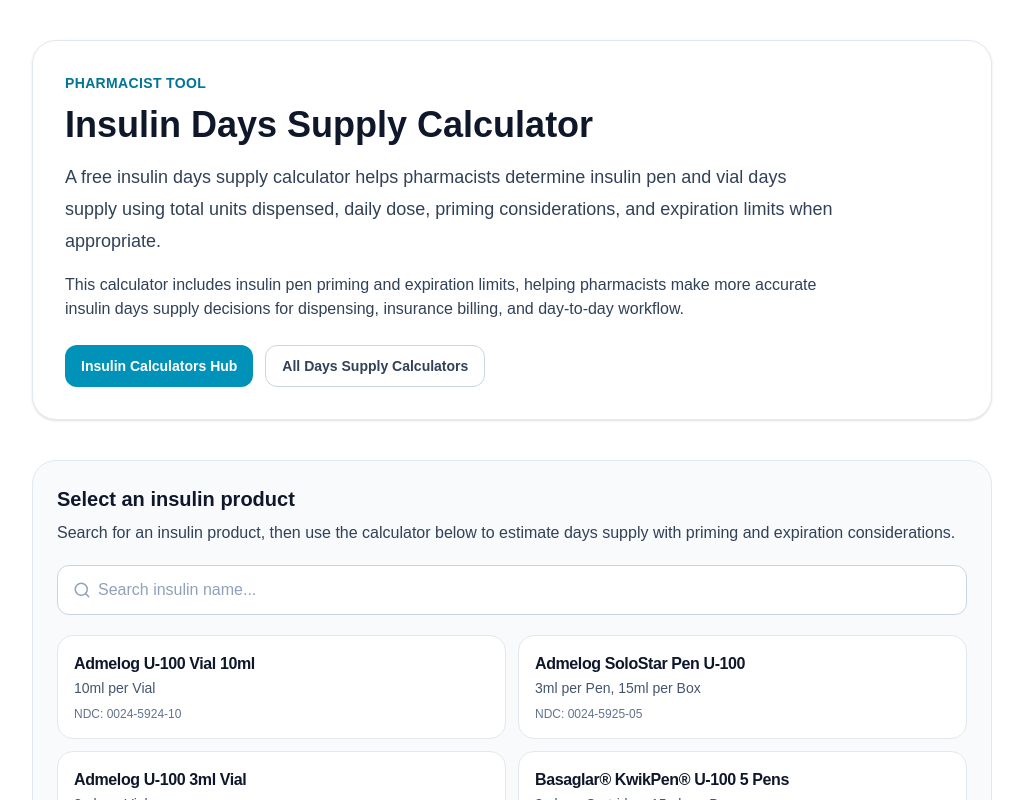
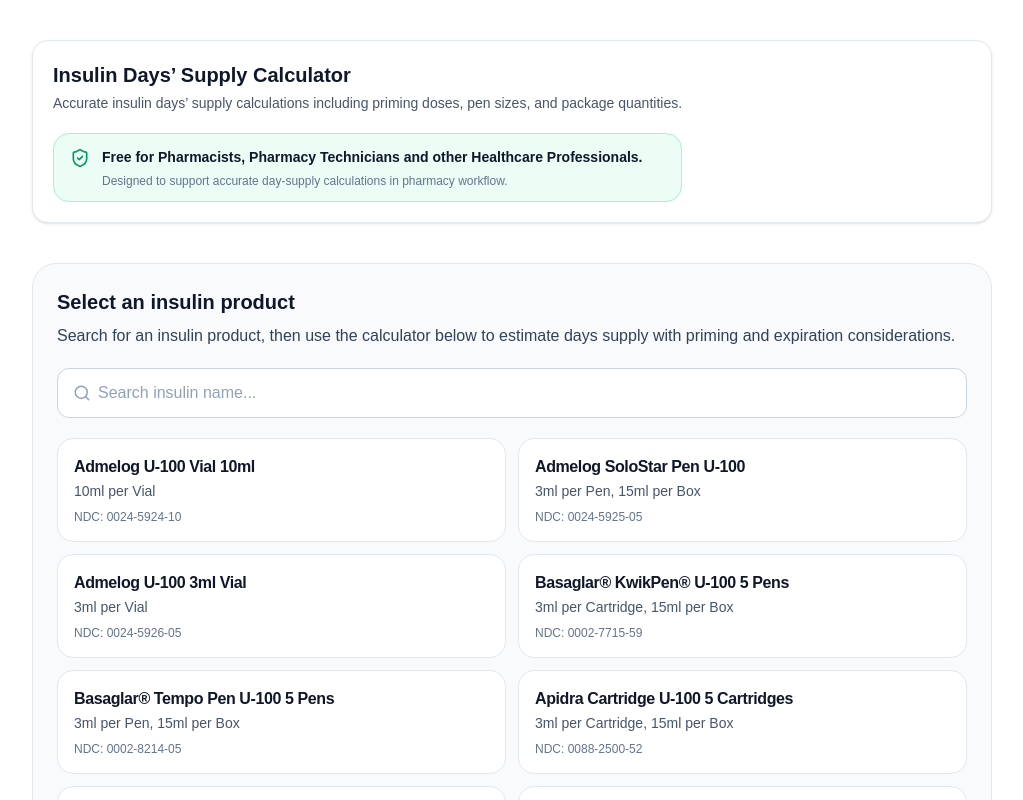
Before and after one commit to 76248usa/daysSupplyWeb, a Next.js app: page /insulin-days-supply-calculator in a window 1280 px wide. Shown: the whole page, without its empty margins (128-1151 px from the left). Built offline with nearby package versions, Linux system fonts and the light colour scheme; no server answers.

Commit message:
changed calculator style

```diff
--- a/app/insulin-days-supply-calculator/page.tsx
+++ b/app/insulin-days-supply-calculator/page.tsx
@@ -2,7 +2,7 @@ import type { Metadata } from "next";
 import Link from "next/link";
 import { medicineData } from "@/lib/medicineData";
 import InsulinDaysSupplyCalculatorClient from "./InsulinDaysSupplyCalculatorClient";
-
+import { ShieldCheck } from "lucide-react";
 export const metadata: Metadata = {
   title: "Insulin Days Supply Calculator | Includes Priming & Expiration",
   description:
@@ -93,43 +93,54 @@ export default function InsulinDaysSupplyCalculatorPage() {
         dangerouslySetInnerHTML={{ __html: JSON.stringify(schema) }}
       />
 
-      <section className="rounded-3xl border border-slate-200 bg-white p-6 shadow-sm sm:p-8">
-        <p className="mb-3 text-sm font-semibold uppercase tracking-wide text-cyan-700">
-          Pharmacist Tool
-        </p>
+      <div className="rounded-2xl border border-slate-200 bg-white shadow-sm p-5 flex flex-col sm:flex-row sm:items-center sm:justify-between gap-4">
+        {/* Left side */}
+        <div className="flex items-start gap-3">
+          {/* <img
+            src="/icons/icon-192.png"
+            alt="Insulin Days Supply Calculator"
+            className="w-10 h-10 rounded-lg"
+          /> */}
 
-        <h1 className="text-3xl font-bold text-slate-900 sm:text-4xl">
-          Insulin Days Supply Calculator
-        </h1>
+          <div className="space-y-1">
+            <h1 className="text-lg sm:text-xl font-semibold text-slate-900">
+              Insulin Days’ Supply Calculator
+            </h1>
 
-        <p className="mt-4 max-w-3xl text-lg leading-8 text-slate-700">
-          A free insulin days supply calculator helps pharmacists determine
-          insulin pen and vial days supply using total units dispensed, daily
-          dose, priming considerations, and expiration limits when appropriate.
-        </p>
+            <p className="text-sm text-slate-600">
+              Accurate insulin days’ supply calculations including priming
+              doses, pen sizes, and package quantities.
+            </p>
 
-        <p className="mt-4 max-w-3xl text-slate-700">
-          This calculator includes insulin pen priming and expiration limits,
-          helping pharmacists make more accurate insulin days supply decisions
-          for dispensing, insurance billing, and day-to-day workflow.
-        </p>
+            <div className="mt-5 rounded-2xl border border-emerald-200 bg-emerald-50 px-4 py-3">
+              <div className="flex items-start gap-3">
+                <ShieldCheck className="mt-0.5 h-5 w-5 text-emerald-600" />
 
-        <div className="mt-6 flex flex-wrap gap-3">
-          <Link
-            href="/insulin-calculators"
-            className="inline-flex items-center rounded-xl bg-cyan-600 px-4 py-2.5 text-sm font-semibold text-white transition hover:bg-cyan-700"
-          >
-            Insulin Calculators Hub
-          </Link>
+                <div className="text-sm leading-relaxed text-slate-700">
+                  <span className="font-semibold text-slate-900">
+                    Free for Pharmacists, Pharmacy Technicians and other
+                    Healthcare Professionals.
+                  </span>
+                  <div className="mt-1 text-xs text-slate-500">
+                    Designed to support accurate day-supply calculations in
+                    pharmacy workflow.
+                  </div>
+                </div>
+              </div>
+            </div>
+          </div>
+        </div>
 
-          <Link
-            href="/days-supply-calculators"
-            className="inline-flex items-center rounded-xl border border-slate-300 px-4 py-2.5 text-sm font-semibold text-slate-700 transition hover:bg-slate-50"
-          >
-            All Days Supply Calculators
-          </Link>
-        </div>
-      </section>
+        {/* Right side badge */}
+        {/* <div className="flex items-center gap-2 text-xs text-slate-500">
+          <span className="px-2 py-1 rounded-md bg-slate-100">
+            Evidence-based
+          </span>
+          <span className="px-2 py-1 rounded-md bg-slate-100">
+            Audit-friendly
+          </span>
+        </div> */}
+      </div>
 
       <section className="mt-10">
         <InsulinDaysSupplyCalculatorClient />
```
